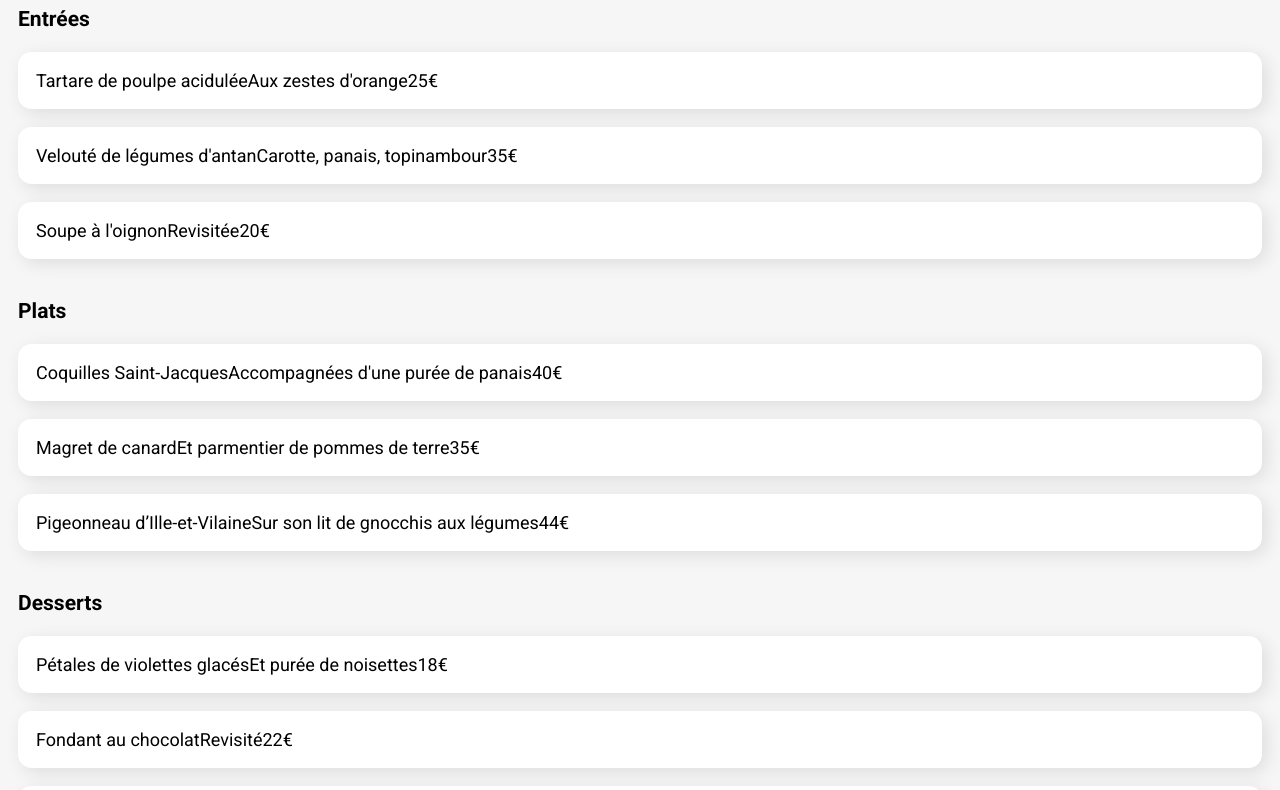
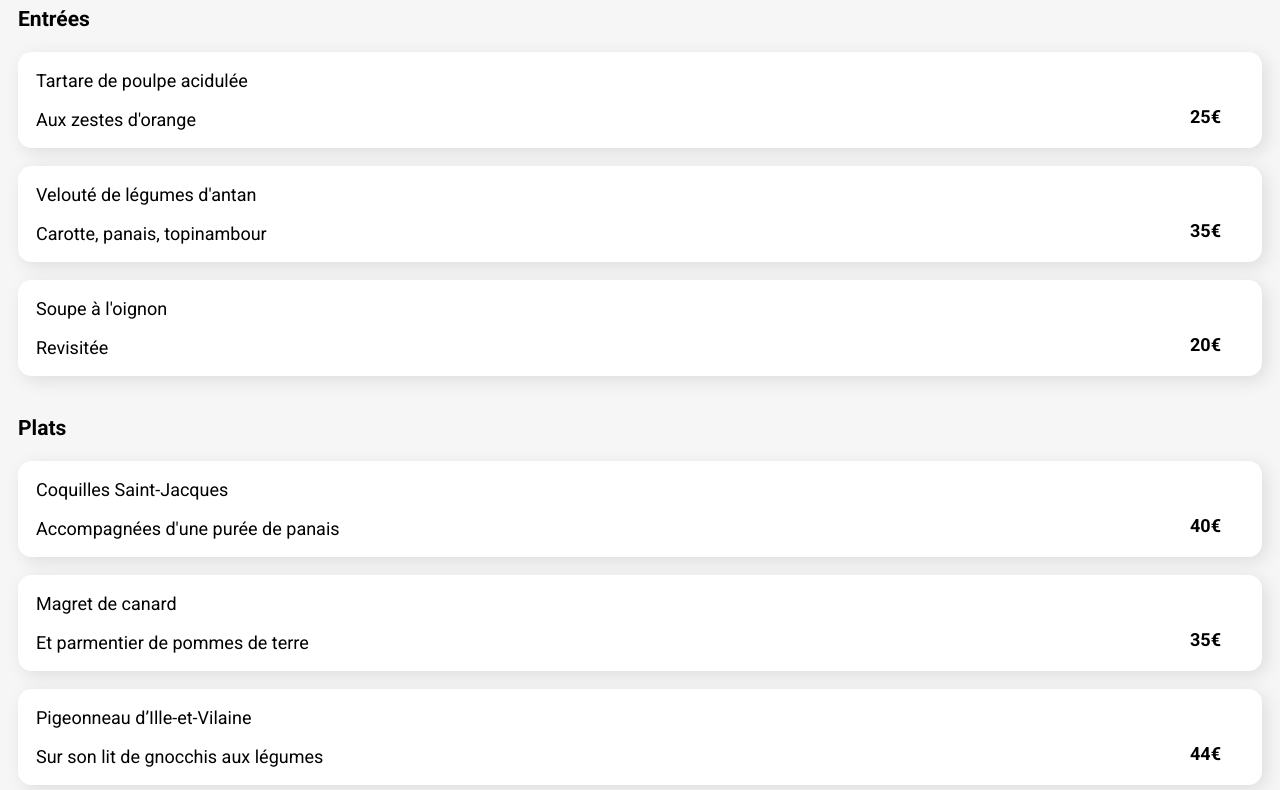
Before and after one commit to Yann-dv/Ohmyfood, a website: page a-la-francaise.html in a window 1280 px wide. Shown: the part 683-1473 px from the top of the page. Drawn offline with Linux system fonts and the light colour scheme; a web font is replaced by a local one.

Commit message:
Prices layout

```diff
--- a/sass/Pages/a-la-francaise.scss
+++ b/sass/Pages/a-la-francaise.scss
@@ -21,6 +21,7 @@ position: relative;
 background-color: #fff;
 padding: 1rem;
 display: flex;
+flex-direction: column;
 border-radius: .75rem;
 margin: 1rem 0;
 box-shadow: .25rem .25rem 1rem rgba(0,0,0,.1);
@@ -28,10 +29,18 @@ overflow: hidden;
 cursor: pointer;
 @include scale01;
 
+&__name {
+    padding-bottom: 1rem;
+}
 &__price {
     display: flex;
-    align-items: flex-end;
-    justify-content: flex-end;
+    float: right;
+    width: 2rem;
+    font-weight: bold;
+    position: absolute;
+    right: 2rem;
+    top: 3rem;
+
  }
 }
 }
```
Also changed, not shown: css/style.css, 1 other file.
